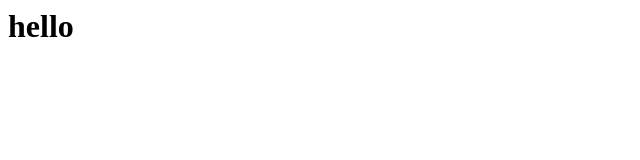
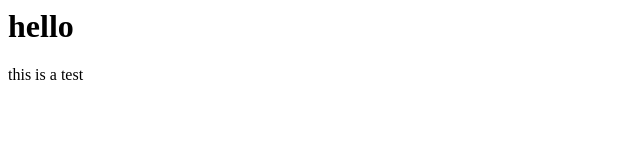
Before and after one commit to drewdunn1/Lab1, a plain HTML site: page index.html in a window 1280 px wide. Shown: the full height of the page, 0-640 px from the left. Drawn offline with Linux system fonts and the light colour scheme.

Commit message:
Update index.html

```diff
--- a/index.html
+++ b/index.html
@@ -1,7 +1,11 @@
 <html>
   <body>
     <h1>hello</h1>
-
+      <p>this
+        is
+        a
+        test
+       <p>
 
 
   <body>
```
